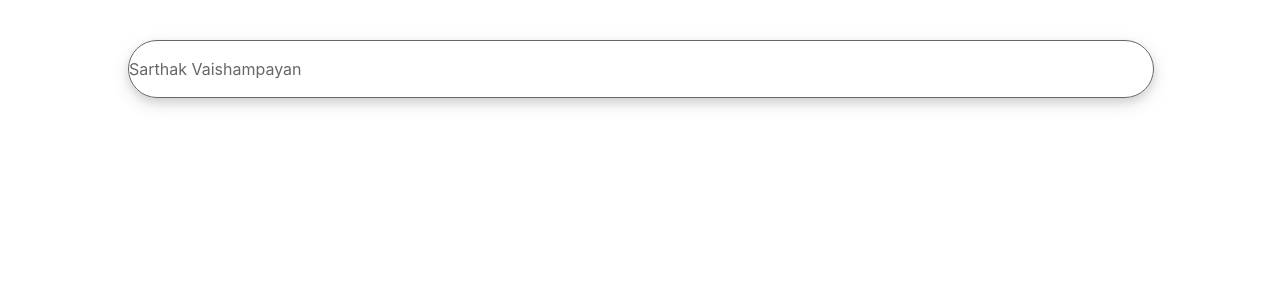
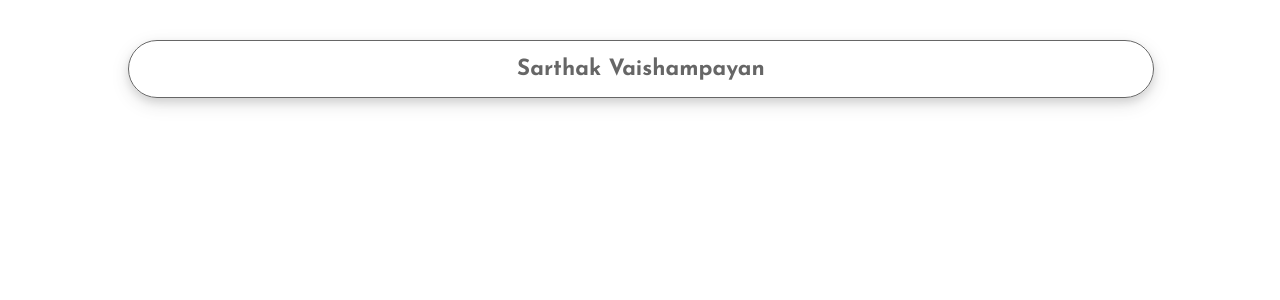
Before and after one commit to SarthakVaishampayan/React_P, a React (Create React App) app: page / in a window 1280 px wide. Shown: the top 300 px of the page. Built offline with nearby package versions, Linux system fonts and the light colour scheme.

Commit message:
font style added

```diff
--- a/public/index.html
+++ b/public/index.html
@@ -15,6 +15,14 @@
       user's mobile device or desktop. See https://developers.google.com/web/fundamentals/web-app-manifest/
     -->
     <link rel="manifest" href="%PUBLIC_URL%/manifest.json" />
+
+
+    <!-- font -->
+    <link rel="preconnect" href="https://fonts.googleapis.com">
+<link rel="preconnect" href="https://fonts.gstatic.com" crossorigin>
+<link href="https://fonts.googleapis.com/css2?family=Josefin+Sans:ital,wght@0,100..700;1,100..700&display=swap" rel="stylesheet">
+
+
     <!--
       Notice the use of %PUBLIC_URL% in the tags above.
       It will be replaced with the URL of the `public` folder during the build.
--- a/src/App.css
+++ b/src/App.css
@@ -37,3 +37,10 @@
     transform: rotate(360deg);
   }
 }
+.font{
+font-family: "Josefin Sans", sans-serif;
+  /* font-optical-sizing: auto; */
+  font-weight: 700;
+
+  /* font-style: normal; */
+}
--- a/src/components/Navbar.js
+++ b/src/components/Navbar.js
@@ -4,6 +4,7 @@ export default function Navbar() {
   let navbar_style = {
 
     display:"flex",
+    justifyContent: "space-evenly",
     alignItems: "center",
     position: "fixed",
     top: "5%",
@@ -13,12 +14,14 @@ export default function Navbar() {
     height: "7vh",
     width: "80%",
     borderRadius: "30px",
+    fontSize:"140%",
     boxShadow:
       "0 4px 8px 0 rgba(0, 0, 0, 0.2), 0 6px 20px 0 rgba(0, 0, 0, 0.19)",
   };
-  return <div className="font" style={navbar_style}>
-    <div  >Sarthak Vaishampayan</div>
+  return <div style={navbar_style}>
+    <div className="font" >Sarthak Vaishampayan</div>
 
   </div>;
 
+
 }
```
